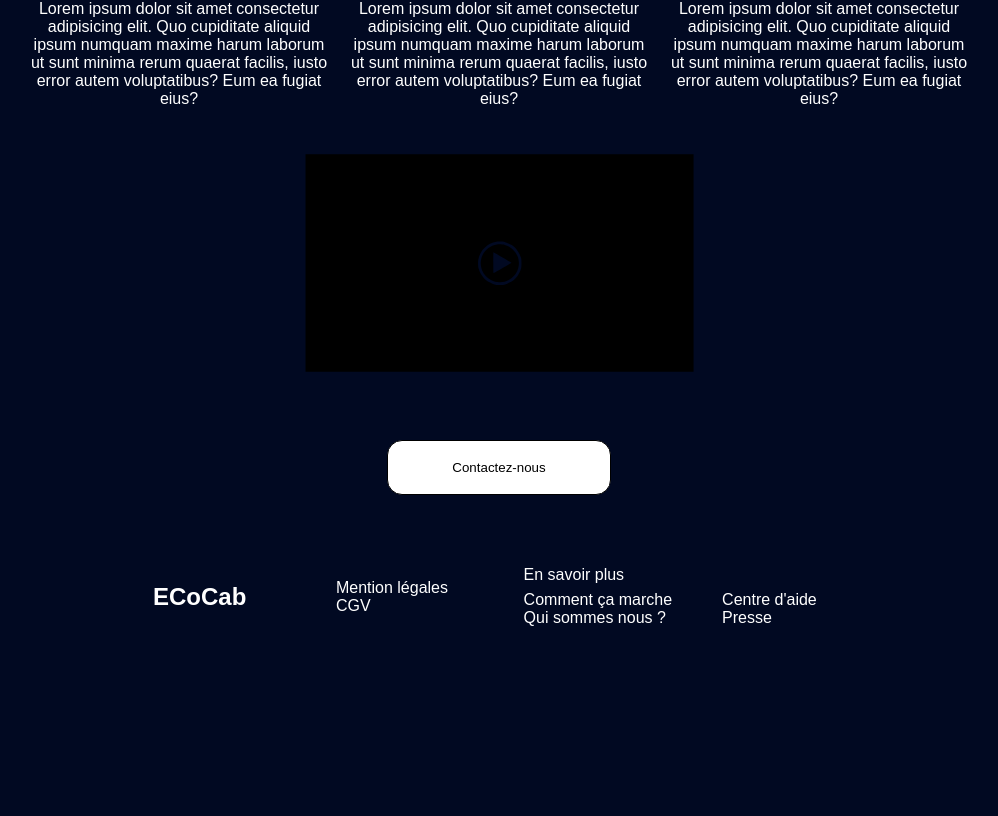
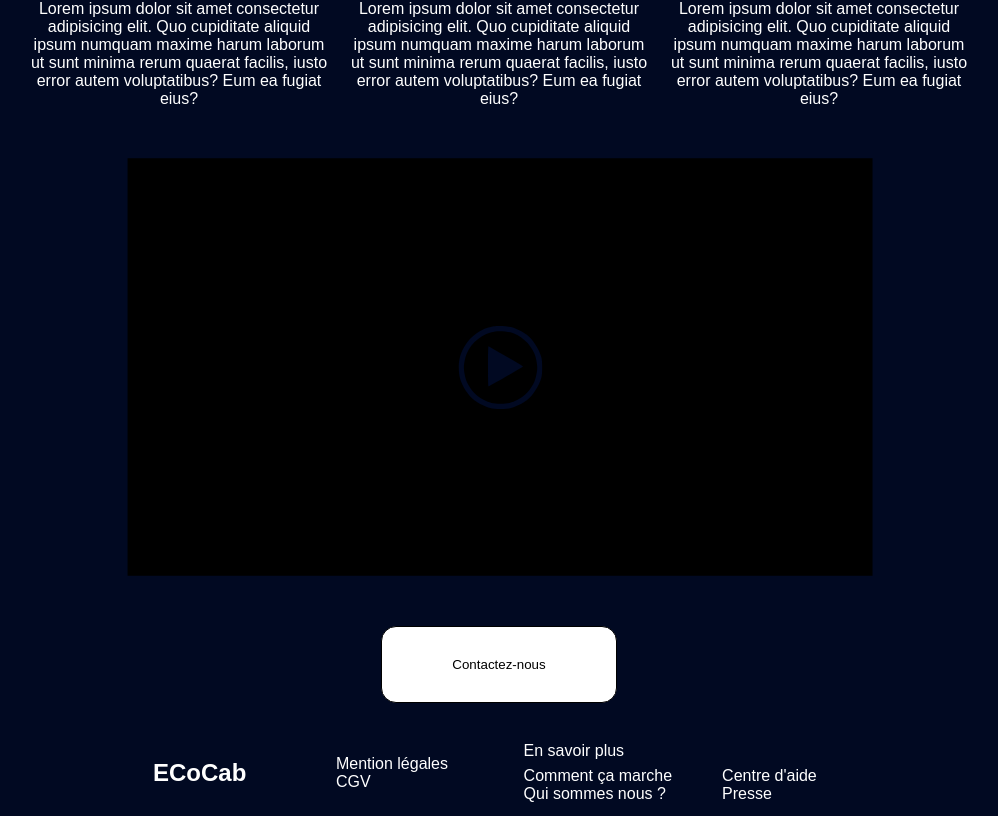
Before and after one commit to Julesc002/Stage-Ecocab, a React (Create React App) app: page / in a window 1280 px wide. Shown: the part 692-1508 px from the top of the page, without its empty margins (141-1139 px from the left). Before the commit the page ends 1332 px from the top, so only its background shows below. Built offline with nearby package versions, Linux system fonts and the light colour scheme; a web font is replaced by a local one.

Commit message:
Détails sur les boutons

```diff
--- a/src/components/BoutonContact.js
+++ b/src/components/BoutonContact.js
@@ -1,9 +1,12 @@
 import React from 'react';
+import { NavLink } from 'react-router-dom';
 
 const BoutonContact = () => {
     return (
         <>
-            <button className='boutonContact'>Contactez-nous</button>
+            <NavLink to="/ContactezNous">
+                <button className='boutonContact'>Contactez-nous</button>
+            </NavLink>
         </>
     );
 };
--- a/src/components/FormFindRoutes.js
+++ b/src/components/FormFindRoutes.js
@@ -23,9 +23,9 @@ const FormFindRoutes = () => {
 
             <select className="FormFindRoutes_selectBaggageSize" value={baggageSize} onChange={(e) => setBaggageSize(e.target.value)}>
                 <option value="" disabled hidden>Taille du bagage</option>
-                <option className="FormFindRoutes_selectBaggageSize_value" value="Sac à dos">Petit</option>
-                <option className="FormFindRoutes_selectBaggageSize_value" value="Cabine">Moyen</option>
-                <option className="FormFindRoutes_selectBaggageSize_value" value="Soute">Grand</option>
+                <option className="FormFindRoutes_selectBaggageSize_value" value="Sac à dos"> Sac à dos </option>
+                <option className="FormFindRoutes_selectBaggageSize_value" value="Cabine"> Cabine </option>
+                <option className="FormFindRoutes_selectBaggageSize_value" value="Soute"> Soute </option>
             </select>
 
             <button className="FormFindRoutes_submitButton" type="submit"> Recherchez </button>
--- a/src/styles/_settings.css
+++ b/src/styles/_settings.css
@@ -2,14 +2,16 @@
 
 :root {
     --linksHoverColor: #8080D7;
-    --buttonsHoverColor: #AAD9D9;
+    --buttonsColor: #AAD9D9;
 }
 
 
 
 
 
-*, ::before, ::after{
+*,
+::before,
+::after {
     box-sizing: border-box;
     margin: 0;
     padding: 0;
@@ -30,3 +32,8 @@ body {
 main {
     color: white;
 }
+
+button:hover,
+input[type="submit"]:hover {
+    box-shadow: 0 0 10px rgba(255, 255, 255, 0.3);
+}
--- a/src/styles/components/_boutonContact.css
+++ b/src/styles/components/_boutonContact.css
@@ -1,17 +1,8 @@
 .boutonContact {
-    background-color: white;
-    color: black;
-    border-radius: 15px;
-    padding: 10px 20px;
-    border: 1px solid black;
-    padding-top: 1.5%;
-    padding-bottom: 1.5%;
-    padding-left: 5%;
-    padding-right: 5%;
-    margin: 2.5%;
-  }
-
-  .boutonContact:hover {
-    transition: 0.5s;
-    background-color: var(--buttonsHoverColor);
-  }
+  background-color: white;
+  color: black;
+  border-radius: 15px;
+  padding: 30px 70px;
+  margin-top: 10px;
+  border: 1px solid black;
+}
--- a/src/styles/components/_videoExplication.css
+++ b/src/styles/components/_videoExplication.css
@@ -1,5 +1,5 @@
 .videoPlaceholder {
-    width: 400px;
+    width: clamp(300px, 60%, 80%);
     height: auto;
     margin: 2.5%;
 }
```
